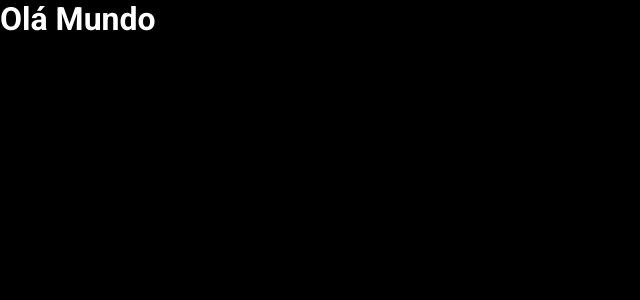
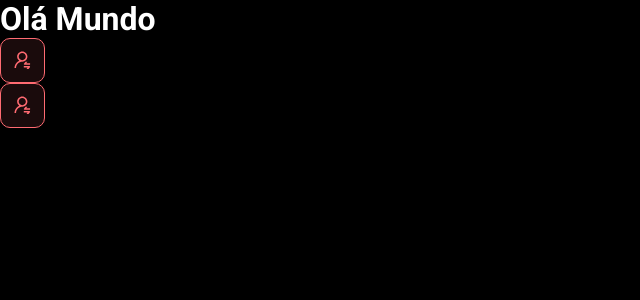
Before and after one commit to argemirojesus/dsmeta, a React (Vite) app in the folder frontend/: page / in a window 1280 px wide. Shown: the top 300 px of the page, without its empty margins (0-640 px from the left). Built offline with nearby package versions, Linux system fonts and the light colour scheme.

Commit message:
First Component

```diff
--- a/frontend/src/App.tsx
+++ b/frontend/src/App.tsx
@@ -1,6 +1,12 @@
+import NotificationButton from "./components/NotificationButton"
+
 function App() {
-  return(
-    <h1>Olá Mundo</h1>
+  return (
+    <>
+      <h1>Olá Mundo</h1>
+      <NotificationButton />
+      <NotificationButton />
+    </>
   )
 }
 
--- /dev/null
+++ b/frontend/src/components/NotificationButton/index.tsx
@@ -0,0 +1,12 @@
+import icon from '../../assets/img/notification-icon.svg'
+
+import './style.css'
+function NotificationButton() {
+    return (
+        <div className="dsmeta-red-btn">
+            <img src={icon} alt="Notificar" />
+        </div>
+    )
+}
+
+export default NotificationButton
--- /dev/null
+++ b/frontend/src/components/NotificationButton/style.css
@@ -0,0 +1,17 @@
+
+.dsmeta-red-btn{
+    height: 45px;
+    width: 45px;
+    background: rgba(255, 107, 114, 0.1);
+    border: 1px solid #FF6B72;
+    border-radius: 10px;
+    display: flex;
+    align-items: center;
+    justify-content: center;
+    cursor: pointer;
+}
+
+
+.dsmeta-red-btn img{
+    width: 19px;
+}
```
Also changed, not shown: frontend/src/assets/img/notification-icon.svg (added).
